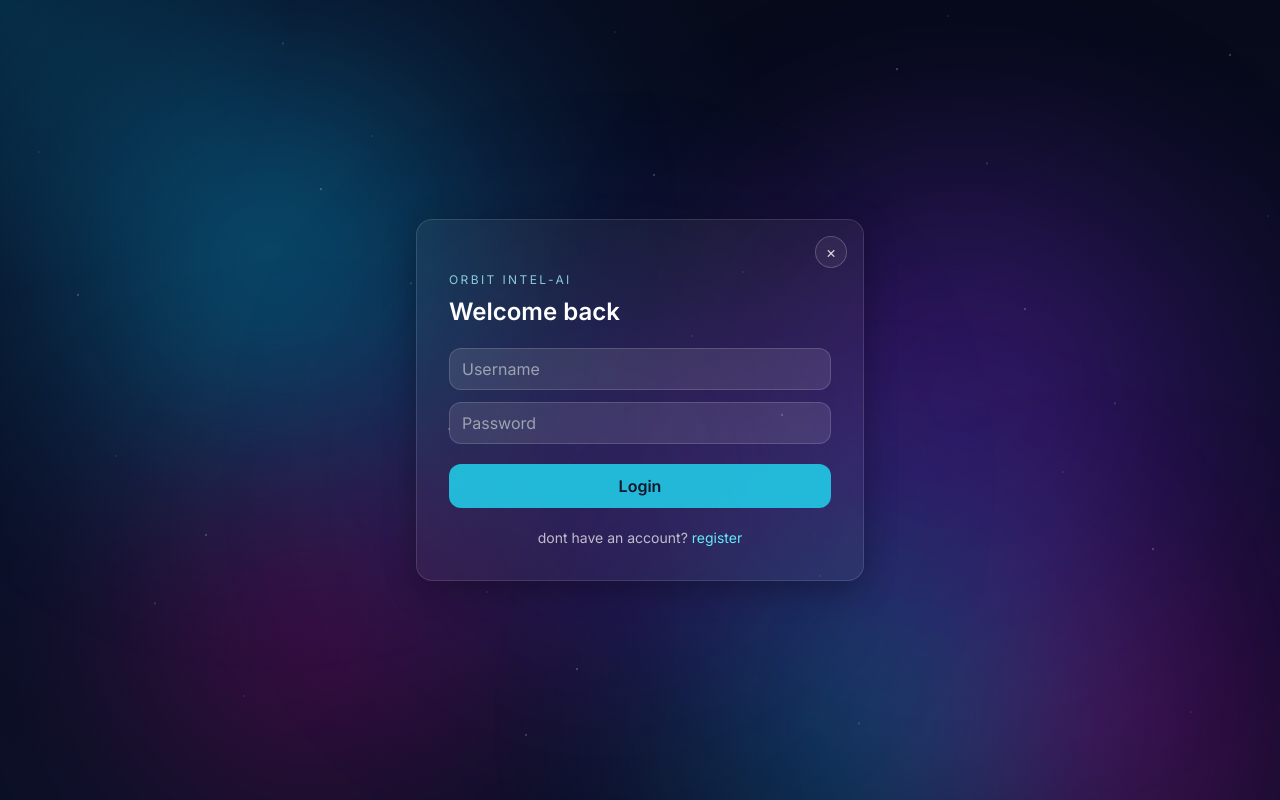
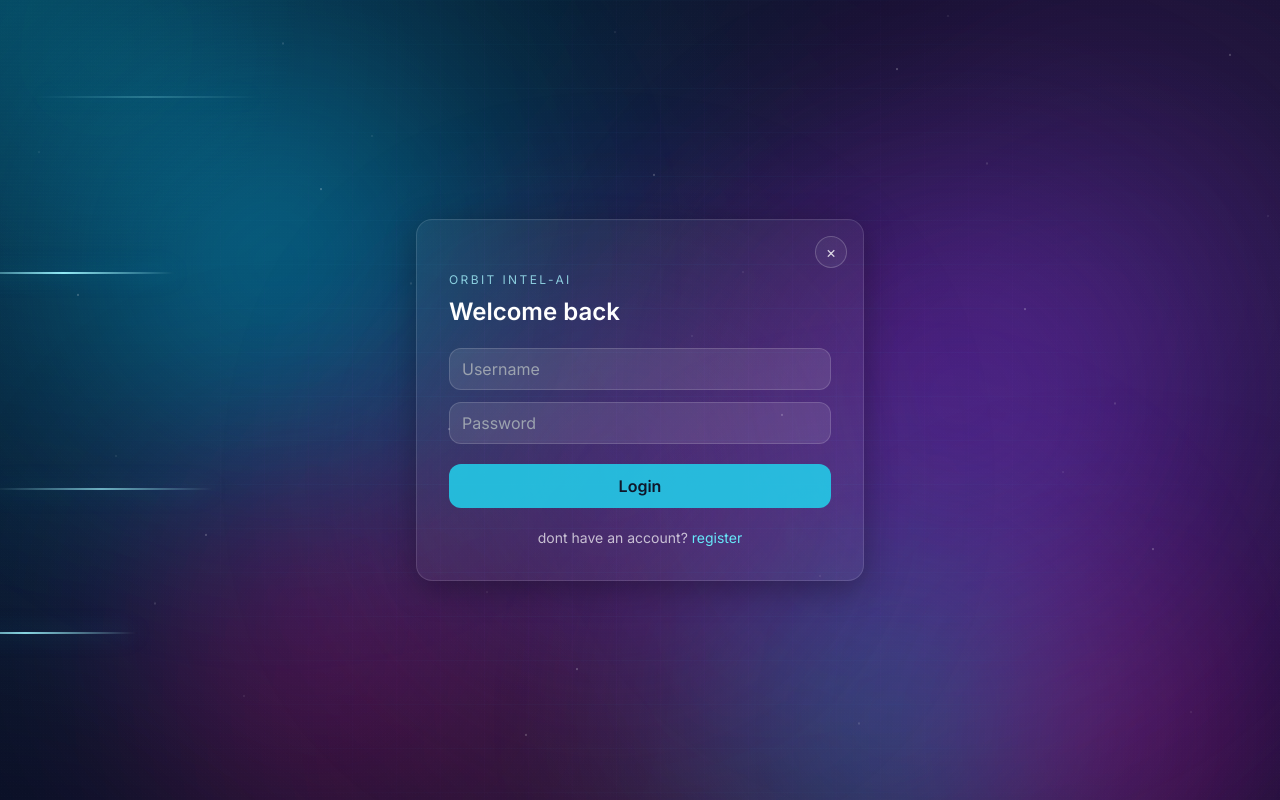
Before and after one commit to skumalo0115-commits/Orbit-Intel-AI, a React (Vite) app in the folder frontend/: page /auth in a window 1280 px wide. Built offline with nearby package versions, Linux system fonts and the light colour scheme.

Commit message:
Add OpenRouter-backed analysis responses and cinematic landing effects

```diff
--- a/frontend/src/components/SpaceBackground.tsx
+++ b/frontend/src/components/SpaceBackground.tsx
@@ -10,11 +10,23 @@ const orbs = [
   { size: 280, top: '74%', left: '75%', color: '#FF00AA', duration: 13 },
 ]
 
+const comets = [
+  { top: '12%', delay: 0, duration: 7 },
+  { top: '34%', delay: 1.4, duration: 8.5 },
+  { top: '61%', delay: 0.8, duration: 7.8 },
+  { top: '79%', delay: 2.1, duration: 9 },
+]
+
 function SpaceBackground() {
   return (
     <div className="fixed inset-0 -z-20 overflow-hidden">
       <div className="absolute inset-0 bg-[#03060F]" />
       <div className="absolute inset-0 bg-[radial-gradient(circle_at_20%_30%,#0B1A3A,transparent_45%),radial-gradient(circle_at_80%_70%,#1A0B3A,transparent_45%),linear-gradient(180deg,#060A1A_0%,#0B1026_100%)]" />
+      <motion.div
+        className="absolute inset-[-20%] aurora-layer pointer-events-none"
+        animate={{ rotate: [0, 6, -5, 0], scale: [1, 1.08, 1] }}
+        transition={{ duration: 18, repeat: Infinity, ease: 'easeInOut' }}
+      />
 
       {orbs.map((orb, idx) => (
         <motion.div
@@ -51,6 +63,20 @@ function SpaceBackground() {
         />
       ))}
 
+      {comets.map((comet, i) => (
+        <motion.div
+          key={`comet-${i}`}
+          className="absolute left-[-20%] w-56 h-[2px] pointer-events-none comet-streak"
+          style={{ top: comet.top }}
+          initial={{ x: '-10%', opacity: 0 }}
+          animate={{ x: ['0%', '140%'], opacity: [0, 1, 0] }}
+          transition={{ duration: comet.duration, delay: comet.delay, repeat: Infinity, ease: 'easeOut' }}
+        />
+      ))}
+
+      <div className="absolute inset-0 cyber-grid pointer-events-none" />
+      <div className="absolute inset-0 scanlines pointer-events-none" />
+
       <div className="noise-overlay absolute inset-0" />
     </div>
   )
--- a/frontend/src/index.css
+++ b/frontend/src/index.css
@@ -35,3 +35,37 @@ body {
   background-size: 3px 3px;
   opacity: 0.2;
 }
+
+.aurora-layer {
+  background:
+    radial-gradient(circle at 20% 25%, rgba(0, 217, 255, 0.2), transparent 44%),
+    radial-gradient(circle at 75% 35%, rgba(168, 85, 247, 0.24), transparent 42%),
+    radial-gradient(circle at 55% 75%, rgba(236, 72, 153, 0.2), transparent 46%);
+  filter: blur(52px) saturate(1.2);
+}
+
+.cyber-grid {
+  background-image:
+    linear-gradient(rgba(56, 189, 248, 0.08) 1px, transparent 1px),
+    linear-gradient(90deg, rgba(168, 85, 247, 0.08) 1px, transparent 1px);
+  background-size: 44px 44px;
+  mask-image: radial-gradient(circle at center, black 30%, transparent 82%);
+  opacity: 0.38;
+}
+
+.scanlines {
+  background: repeating-linear-gradient(
+    to bottom,
+    rgba(255, 255, 255, 0.02) 0,
+    rgba(255, 255, 255, 0.02) 1px,
+    transparent 2px,
+    transparent 4px
+  );
+  opacity: 0.24;
+}
+
+.comet-streak {
+  background: linear-gradient(90deg, rgba(255, 255, 255, 0), rgba(157, 245, 255, 0.95), rgba(255, 255, 255, 0));
+  box-shadow: 0 0 26px rgba(56, 189, 248, 0.55);
+  transform: rotate(-12deg);
+}
--- a/frontend/src/pages/LandingPage.tsx
+++ b/frontend/src/pages/LandingPage.tsx
@@ -233,7 +233,19 @@ export default function LandingPage({ onEnter, isAuthenticated, profileInitial,
 
         <motion.div initial={{ opacity: 0, y: 20 }} animate={{ opacity: 1, y: 0 }} style={{ opacity: scrollOpacity, y: scrollYPos }} transition={{ duration: 0.6 }} className="relative z-10 text-center max-w-5xl">
           <motion.div className="mb-6 flex items-center justify-center" animate={{ rotate: 360 }} transition={{ duration: 10, repeat: Infinity, ease: 'linear' }}>
-            <div className="w-20 h-20 rounded-full border border-cyan-300/35 bg-cyan-300/10 flex items-center justify-center shadow-neon"><Brain className="text-cyan-300" size={46} /></div>
+            <div className="relative w-20 h-20 rounded-full border border-cyan-300/35 bg-cyan-300/10 flex items-center justify-center shadow-neon">
+              <motion.div
+                className="absolute inset-[-8px] rounded-full border border-cyan-300/35"
+                animate={{ scale: [1, 1.2, 1], opacity: [0.8, 0.2, 0.8] }}
+                transition={{ duration: 2.2, repeat: Infinity, ease: 'easeInOut' }}
+              />
+              <motion.div
+                className="absolute inset-[-16px] rounded-full border border-violet-300/25"
+                animate={{ scale: [1.05, 1.28, 1.05], opacity: [0.6, 0.1, 0.6] }}
+                transition={{ duration: 2.8, repeat: Infinity, ease: 'easeInOut' }}
+              />
+              <Brain className="text-cyan-300" size={46} />
+            </div>
           </motion.div>
           <h1 className="font-['Space_Grotesk'] text-4xl sm:text-5xl md:text-8xl font-bold tracking-[-0.02em] leading-[1.08] md:leading-[1.03] min-h-[88px] sm:min-h-[110px] md:min-h-[140px] break-words"><span className="bg-gradient-to-r from-cyan-300 via-violet-300 to-pink-400 bg-clip-text text-transparent">{headingLine}</span></h1>
           <p className="text-[#c5d0df] text-lg sm:text-2xl max-w-4xl mx-auto mt-6 sm:mt-7 leading-relaxed">Discover your perfect career path with AI-powered insights. Transform your skills into opportunities.</p>
@@ -241,6 +253,20 @@ export default function LandingPage({ onEnter, isAuthenticated, profileInitial,
             Begin Your Journey
             <motion.span animate={{ x: [0, 6, 0], y: [0, -3, 0] }} transition={{ duration: 1.2, repeat: Infinity }}><Rocket size={24} /></motion.span>
           </motion.button>
+          <div className="mt-7 flex flex-wrap justify-center gap-3 text-sm sm:text-base">
+            {['Neural FX', 'Realtime Insights', 'Hyper UI'].map((tag, i) => (
+              <motion.span
+                key={tag}
+                initial={{ opacity: 0, y: 8 }}
+                animate={{ opacity: 1, y: 0 }}
+                transition={{ delay: 0.35 + i * 0.12 }}
+                whileHover={{ y: -2, scale: 1.03 }}
+                className="px-4 py-2 rounded-full border border-white/20 bg-white/10 backdrop-blur-md text-cyan-100"
+              >
+                {tag}
+              </motion.span>
+            ))}
+          </div>
           <motion.div style={{ opacity: scrollOpacity, y: scrollYPos }} className="mt-5 flex flex-col items-center text-[#a0aec0]" animate={{ y: [0, 8, 0] }} transition={{ duration: 1.8, repeat: Infinity }}>
             <ChevronDown className="text-cyan-300" /><span className="text-xl">Scroll to explore</span>
           </motion.div>
```
Also changed, not shown: 1 other file (tests, documents, lock files or other folders).
